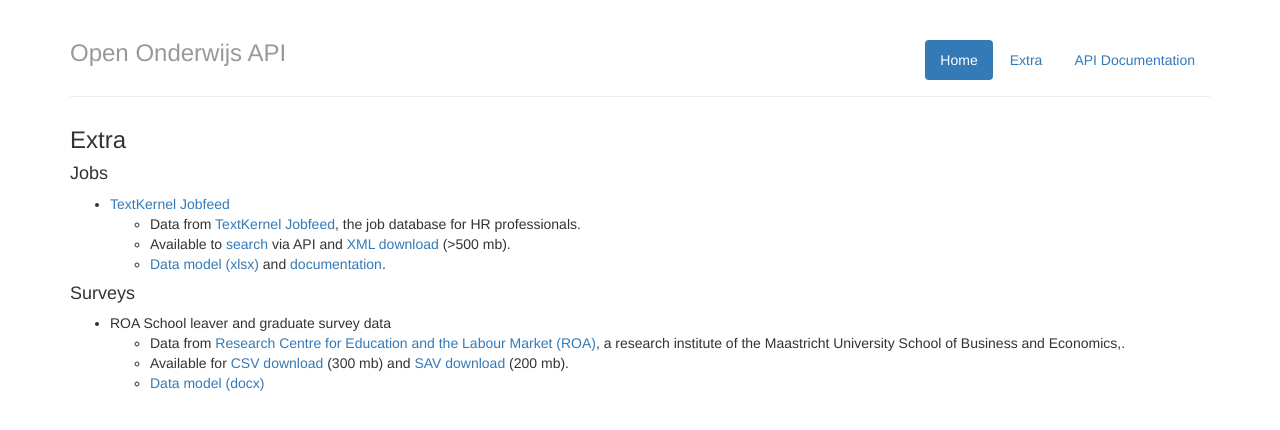
After one commit to openstate/openonderwijsdata-api, a Flask app: page /extra in a window 1280 px wide. The commit adds this page. Shown: the top 430 px of the page. Run offline with Flask 2, Linux system fonts and the light colour scheme; parts of the project's set-up code (start-up, migrations or seed data) failed here and were passed over; some libraries are stand-ins or nearby versions.

Commit message:
Added temporary page about extra datasets & jobfeed search demo

```diff
--- a/app/app.py
+++ b/app/app.py
@@ -7,8 +7,6 @@
 import csv
 import io
 
-from jobfeed import JobFeed
-
 from settings import (ES_URL, ES_INDEXES, ES_DOCUMENT_TYPES_PER_INDEX,
                       ES_DOCUMENT_TYPES, ES_VALIDATION_RESULTS_INDEX)
 
@@ -17,8 +15,29 @@
 
 es = rawes.Elastic(ES_URL)
 
+
 # Add the jobfeed endpoints
+from jobfeed import JobFeed, JobSearch
 jobfeed = JobFeed(api)
+@app.route('/jobfeed')
+def jobfeed():
+    q = request.args.get('q') or ''
+    if ''.join(request.args.values()):
+        args = '&'.join(['%s=%s'%(k,v) for k,v in request.args.items()])
+    else:
+        args=None
+    search = JobSearch().get()
+    hits = {
+        'hits': search['hits']['hits'][:20],
+        'show': len(search['hits']['hits'][:20]),
+        'total': search['hits']['total'],
+        'took': search['took']
+    }
+    return render_template('jobfeed.html', args=args, hits=hits, q=q)
+
+@app.route('/extra')
+def extra():
+    return render_template('extra.html')
 
 def get_alias_from_index(index_name):
     """ The indexes are named as `alias_suffix` """
--- a/app/jobfeed.py
+++ b/app/jobfeed.py
@@ -151,8 +151,6 @@
             else:
                 print(error)
 
-
-
         return doc
 
 class JobFeed():
--- a/app/templates/base.html
+++ b/app/templates/base.html
@@ -44,6 +44,7 @@
         <div class="masthead">
             <ul class="nav nav-pills pull-right">
                 <li class="active"><a href="/">Home</a></li>
+                <li><a href="/extra">Extra</a></li>
                 <li><a href="/documentation/">API Documentation</a></li>
             </ul>
             <h3 class="muted">Open Onderwijs API</h3>
--- /dev/null
+++ b/app/templates/extra.html
@@ -0,0 +1,31 @@
+{% extends "base.html" %}
+{% block main %}
+
+<h3>Extra</h3>
+
+<!-- This page is temporary, until we decide what to do with extra data sources -->
+
+<h4>Jobs</h4>
+<ul>
+	<li><a href="/jobfeed">TextKernel Jobfeed</a>
+		<ul>
+			<li>Data from <a href="http://textkernel.com/jobfeed/">TextKernel Jobfeed</a>, the job database for HR professionals.</li>
+			<li>Available to <a href="/jobfeed">search</a> via API and <a href="http://api.openonderwijsdata.nl/sources/jobfeed/jobfeed.schoolchallenge.xml">XML download</a> (>500 mb).</li>
+			<li><a href="http://api.openonderwijsdata.nl/sources/jobfeed/datamodel.xml">Data model (xlsx)</a> and <a href="/documentation/rst/jobs.html">documentation</a>.</li>
+		</ul>
+	</li>
+</ul>
+
+<h4>Surveys</h4>
+<ul>
+	<li>ROA School leaver and graduate survey data
+		<ul>
+			<li>Data from <a href="http://roa.nl/">Research Centre for Education and the Labour Market (ROA)</a>, a research institute of the Maastricht University School of Business and Economics,.</li>
+			<li>Available for <a href="http://api.openonderwijsdata.nl/sources/roa-data/roa-data.csv">CSV download</a> (300 mb) and <a href="http://api.openonderwijsdata.nl/sources/roa-data/roa-data.sav">SAV download</a> (200 mb).</li>
+			<li><a href="http://api.openonderwijsdata.nl/sources/roa-data/roa-data-codebook.docx">Data model (docx)</a></li>
+		</ul>
+	</li>
+</ul>
+
+
+{% endblock %}
```
Also changed, not shown: app/templates/jobfeed.html (added, +50 -0 lines), 1 other file.
